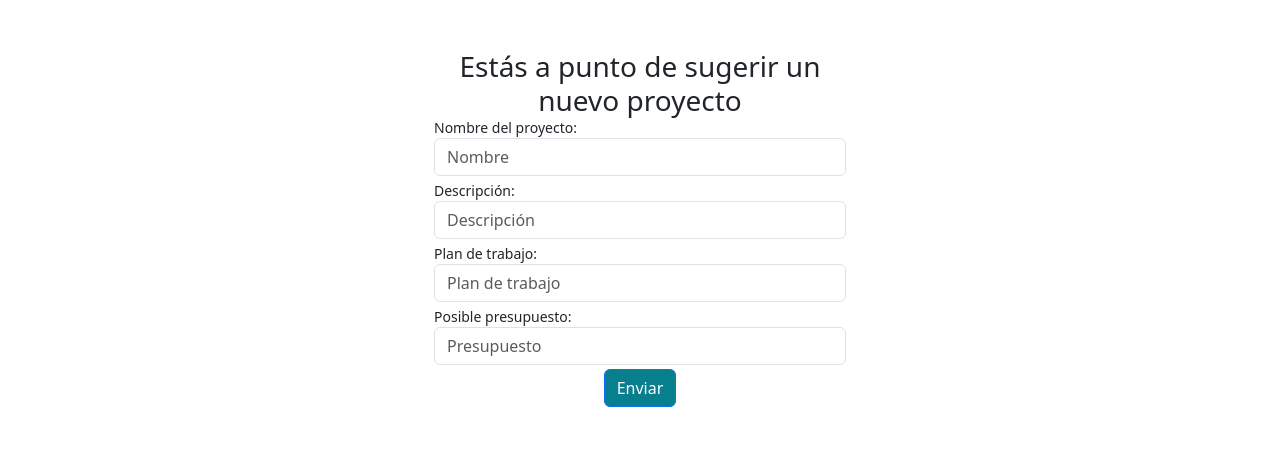
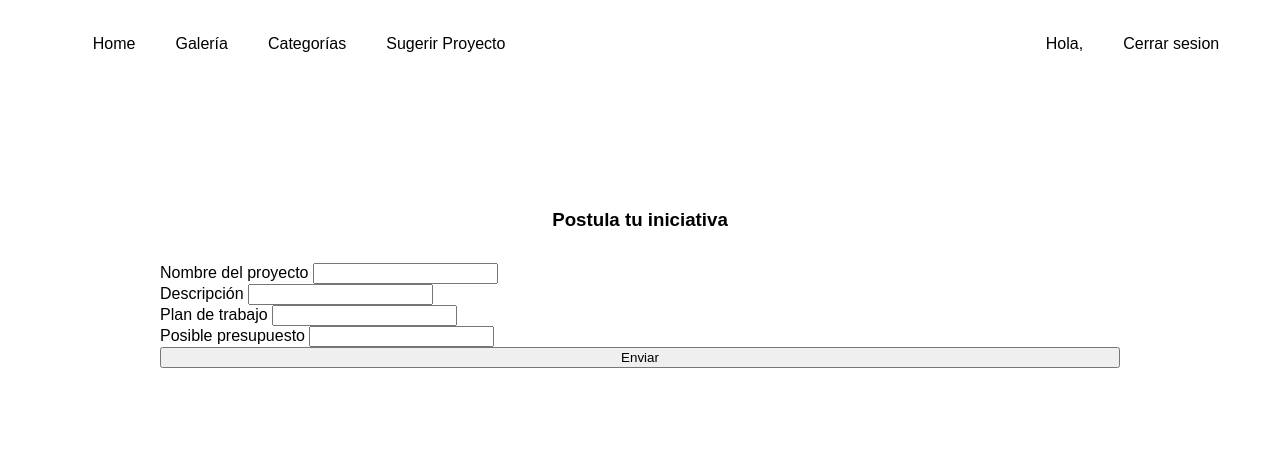
Before and after one commit to ICESI-PI1/knowledge_projects, a Django app: page /suggestions/ in a window 1280 px wide. Shown: the top 463 px of the page. Run offline with Django 4.2, Linux system fonts and the light colour scheme.

Commit message:
Adjust suggestions page

```diff
--- a/core/templates/suggestions.html
+++ b/core/templates/suggestions.html
@@ -1,41 +1,110 @@
-{% load static %}
-<!DOCTYPE html>
-<html>
-    <head>
-        <link href="https://fonts.googleapis.com/css?family=DM+Sans&display=swap" rel="stylesheet" />
-        <link href="https://cdn.jsdelivr.net/npm/bootstrap@5.3.0-alpha3/dist/css/bootstrap.min.css" rel="stylesheet" integrity="sha384-KK94CHFLLe+nY2dmCWGMq91rCGa5gtU4mk92HdvYe+M/SXH301p5ILy+dN9+nJOZ" crossorigin="anonymous">
-        <script src="https://cdn.jsdelivr.net/npm/bootstrap@5.3.0-alpha3/dist/js/bootstrap.bundle.min.js" integrity="sha384-ENjdO4Dr2bkBIFxQpeoTz1HIcje39Wm4jDKdf19U8gI4ddQ3GYNS7NTKfAdVQSZe" crossorigin="anonymous"></script>
-        <link href="{% static 'donation_style.css' %}" rel="stylesheet" />
-        <title>Realizar sugerencia</title>
-    </head>
-    <body>
-        <div class="fn">
-            <div class="form d-flex flex-column container">
-                <form method="post">
-                    {% csrf_token %}
-                    <h3 style="text-align: center;">Estás a punto de sugerir un nuevo proyecto</h3>
+{% extends 'base.html' %}
 
-                    <div class="form-group">
-                        <label for="{{ form.suggestion_name.id_for_label }}">Nombre del proyecto:</label>
-                        {{ form.suggestion_name}}
-                    </div>
-                    <div class="form-group">
-                        <label for="{{ form.suggestion_description.id_for_label }}">Descripción:</label>
-                        {{ form.suggestion_description }}
-                    </div>
-                    <div class="form-group">
-                        <label for="{{ form.suggestion_work_plan.id_for_label }}">Plan de trabajo:</label>
-                        {{ form.suggestion_work_plan}}
-                    </div>
-                    <div class="form-group">
-                        <label for="{{ form.suggestion_budget.id_for_label }}">Posible presupuesto:</label>
-                        {{ form.suggestion_budget}}
-                    </div>
+{% block content%}
 
-                 <center><button type="submit" class="btn btn-primary" style="background-color:#087F8C;color:white">Enviar</button></center>
-                    <!---->
-                </form>
+<div class="main">
+    <style>
+        .main {
+            display: flex;
+            flex-direction: column;
+            align-items: center;
+        }
+
+        .rw {
+            display: flex;
+            flex-direction: row;
+        }
+
+        .col {
+            display: flex;
+            flex-direction: column;
+        }
+
+        .rw .expanded {
+            width: max-content;
+        }
+
+        .col .expanded {
+            height: max-content;
+        }
+
+        .g05 {
+            gap: 0.5rem;
+        }
+
+        .responsive {
+            padding: 4rem;
+            width: 45vw;
+        }
+
+        @media only screen and (max-width: 1400px) {
+            .responsive {
+                width: 75vw;
+            }
+
+            .main {
+                display: flex;
+                flex-direction: column;
+                align-items: center;
+                padding: 1rem 0rem;
+            }
+        }
+
+        @media only screen and (max-width: 800px) {
+            .center {
+                display: flex;
+                flex-direction: column;
+                position: relative;
+                top: 0;
+                left: 0;
+                transform: translate(0%, 0%);
+            }
+
+            .responsive {
+                padding: 2rem;
+                width: 100%;
+            }
+        }
+    </style>
+    <div class="box is-raised responsive">
+        <center class="mb2">
+            <h3 class="title is-family-primary">Postula tu iniciativa</h3>
+        </center>
+
+        <form method="post" class="resp columns is-multiline">
+            {% csrf_token %}
+
+            <div class="column is-12">
+                <div class="field">
+                    <label for="{{form.suggestion_name.id_for_label}}" class="label">Nombre del proyecto</label>
+                    <input name="suggestion_name" class="input" type="text">
+                </div>
             </div>
-        </div>
-    </body>
-</html>
+
+            <div class="column is-12">
+                <div class="field">
+                    <label for="{{ form.suggestion_description.id_for_label }}" class="label">Descripción</label>
+                    <input name="suggestion_description" class="input" type="text">
+                </div>
+            </div>
+
+            <div class="column is-12">
+                <div class="field">
+                    <label for="{{ form.suggestion_work_plan.id_for_label }}" class="label">Plan de trabajo</label>
+                    <input name="suggestion_work_plan" class="input" type="text">
+                </div>
+            </div>
+            <div class="column is-12">
+                <div class="field">
+                    <label for="{{ form.suggestion_budget.id_for_label }}" class="label">Posible presupuesto</label>
+                    <input name="suggestion_budget" class="input" type="text">
+                </div>
+            </div>
+
+            <div class="column is-12"><button type="submit" class="button is-primary mb1" style="width: 100%;">Enviar</button></div>
+        </form>
+    </div>
+</div>
+
+
+{% endblock %}
```
